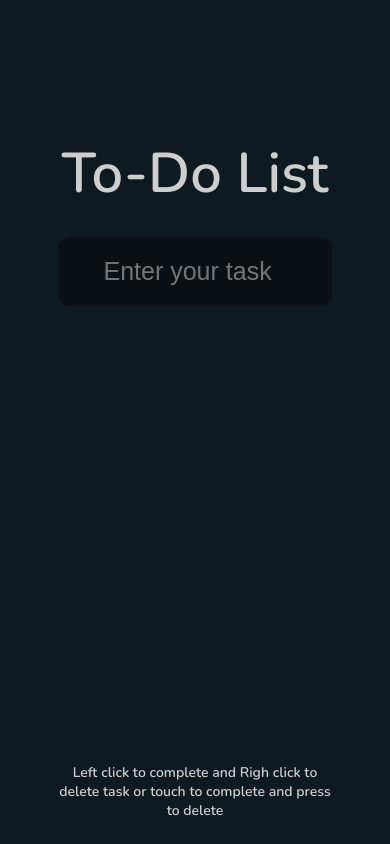
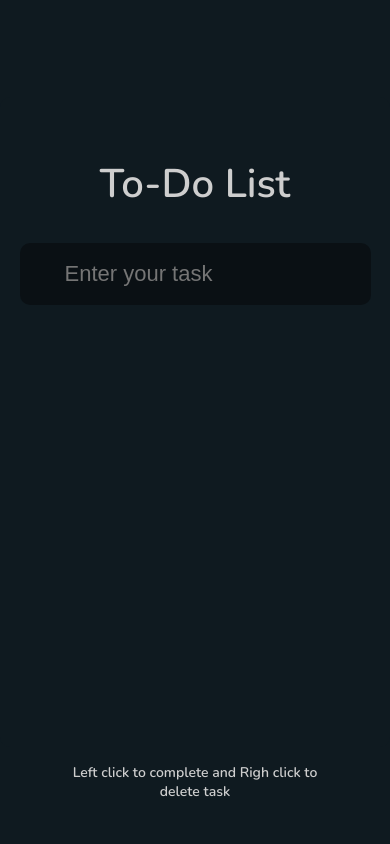
Before and after one commit to GabrielManicucci/Project-todoList, a plain HTML site: page index.html in a window 390 px wide. Drawn offline with nearby package versions, Linux system fonts and the light colour scheme.

Commit message:
correcting responsivity to small mobile

```diff
--- a/index.html
+++ b/index.html
@@ -20,7 +20,7 @@
     </main>
 
     <div class="footer">
-      <p id="footerText">Left click to complete and Righ click to delete task or touch to complete and press to delete</p>
+      <p id="textFooter">Left click to complete and Righ click to delete task</p>
       <!-- <p></p> -->
     </div>
 
--- a/index.js
+++ b/index.js
@@ -3,6 +3,17 @@ const input = document.getElementById("input")
 const tasks = document.querySelector(".tasks")
 
 const todos = JSON.parse(localStorage.getItem("list"))
+
+function mobileResponsivity() {
+  const widthScrenn = screen.width
+  const textFooter = document.getElementById('textFooter')
+
+  if (widthScrenn < 650) {
+    textFooter.innerText =  "touch to complete and press to delete"
+  }
+}
+
+mobileResponsivity()
 
 if (todos) {
   todos.forEach(todo => addTodo(todo))
--- a/style.css
+++ b/style.css
@@ -35,23 +35,21 @@ main {
   background-color: var(--background-color);
   display: flex;
   flex-direction: column;
-  justify-content: center;
   align-items: center;
 }
 
 h1 {
-  position: absolute;
   color: var(--white-color);
-  font-size: 5.6rem;
-  top: 5rem;
+  font-size: 5.2rem;
+  margin-top: 6rem;
+  margin-bottom: 0;
 }
 
 form {
-  position: absolute;
-  top: 19rem;
   display: flex;
   justify-content: center;
   width: 100%;
+  margin: 4rem 0;
 }
 
 input {
@@ -63,7 +61,7 @@ input {
   border-radius: 1rem;
   padding: 2rem 0;
   padding-left: 4.5rem;
-  width: 70%;
+  /* width: 30rem; */
 }
 
 input:focus {
@@ -71,10 +69,9 @@ input:focus {
 }
 
 .tasks {
-  margin-top: 25rem;
   width: 100%;
-  height: 40rem;
   overflow-x: hidden;
+  margin-bottom: 6rem;
 }
 
 .task {
@@ -159,14 +156,31 @@ input:focus {
 @media (max-width: 650px) {
   main {
     border: none;
+    height: 65rem;
   }
 
-  form .input {
-    width: 100%;
+  main h1 {
+    font-size: 4rem;
+  }
+
+  form {
+    margin: 3.2rem;
+  }
+
+  form input {
+    width: 90%;
+    padding: 1.8rem 0;
+    padding-left: 4.5rem;
+    font-size: 2.2rem;
   }
 
   .task {
     width: 85%;
+    height: 5.6rem;
+  }
+
+  .task p {
+    font-size: 2.2rem;
   }
 
   input:focus {
```
